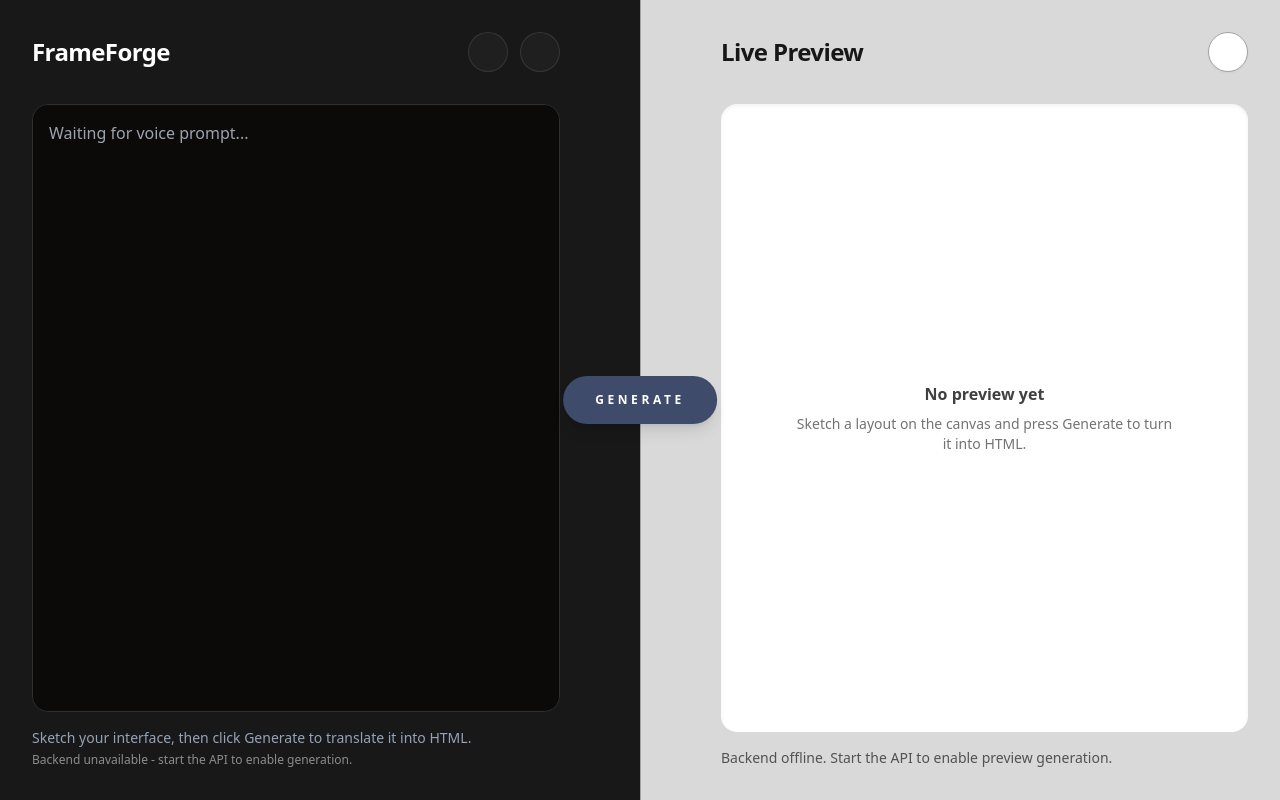
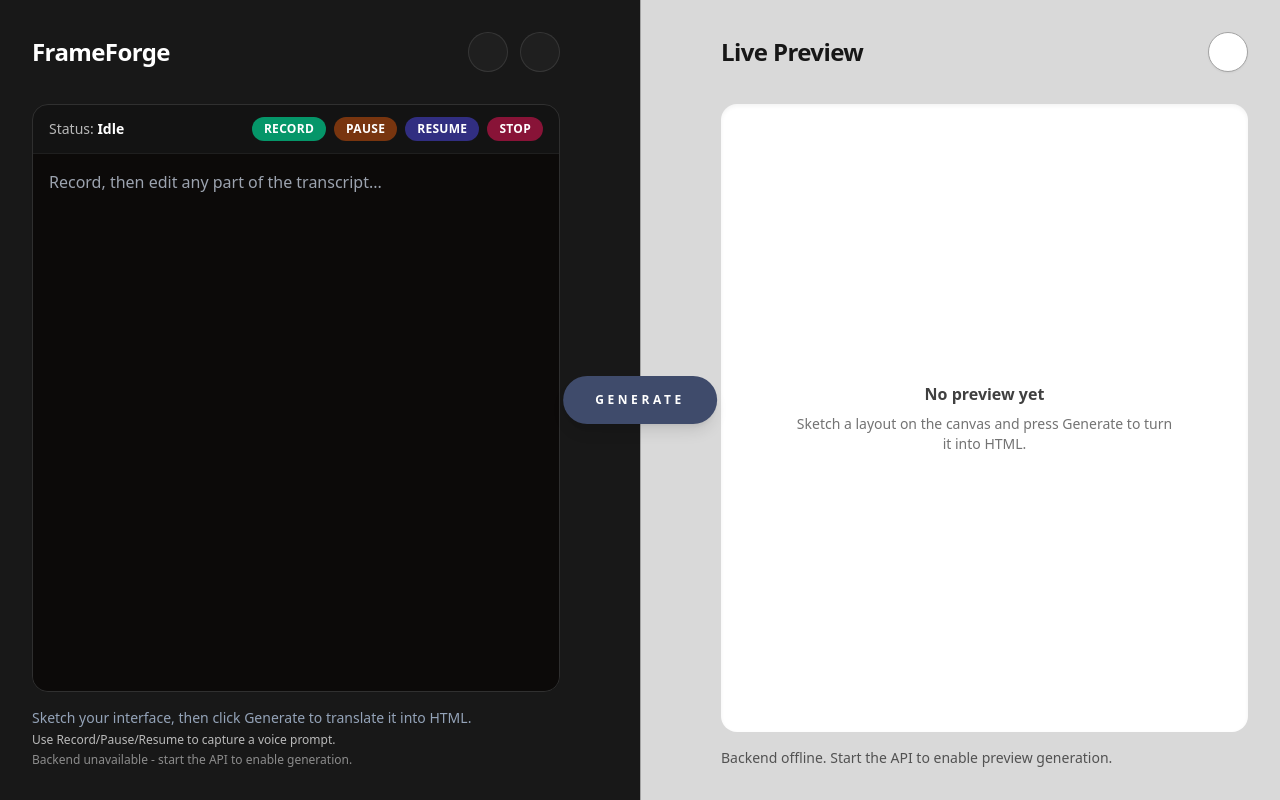
Before and after one commit to Jrygg01/FrameForge, a React (Vite) app in the folder frontend/: page / in a window 1280 px wide. Both pictures are taken after a click on the button 540 px from the left and 52 px from the top of the page. Built offline with nearby package versions, Linux system fonts and the light colour scheme; no server answers; some icons are missing.

Commit message:
Implement voice recording and speech recognition features in App component

```diff
--- a/frontend/src/App.jsx
+++ b/frontend/src/App.jsx
@@ -52,9 +52,17 @@ const blobToDataUrl = (blob) =>
 export default function App() {
   const excalidrawAPIRef = useRef(null);
   const savedSketchDataRef = useRef(null);
+  const mediaRecorderRef = useRef(null);
+  const audioChunksRef = useRef([]);
+  const speechRecognitionRef = useRef(null);
+  const voiceTranscriptRef = useRef("");
+  const voiceBaseTextRef = useRef("");
   const [sketchTitle] = useState("Homepage concept");
   const [typedPrompt, setTypedPrompt] = useState("");
   const [voicePrompt, setVoicePrompt] = useState("");
+  const [voicePlaybackUrl, setVoicePlaybackUrl] = useState("");
+  const [recordingState, setRecordingState] = useState("idle"); // idle | recording | paused
+  const [voiceStatus, setVoiceStatus] = useState("");
   const [feedback, setFeedback] = useState({
     variant: "idle",
     message:
@@ -94,6 +102,156 @@ export default function App() {
     []
   );
 
+  const stopSpeechRecognition = useCallback(() => {
+    const recognition = speechRecognitionRef.current;
+    if (recognition) {
+      try {
+        recognition.stop();
+      } catch (error) {
+        // Ignore stop errors that can happen if recognition is already stopped.
+      }
+      speechRecognitionRef.current = null;
+    }
+  }, []);
+
+  const startSpeechRecognition = useCallback(() => {
+    const SpeechRecognition =
+      window.SpeechRecognition || window.webkitSpeechRecognition;
+
+    if (!SpeechRecognition) {
+      setVoiceStatus("Speech recognition is not supported in this browser.");
+      return;
+    }
+
+    const recognition = new SpeechRecognition();
+    recognition.continuous = true;
+    recognition.interimResults = true;
+    recognition.lang = "en-US";
+
+    recognition.onresult = (event) => {
+      let interimTranscript = "";
+      for (
+        let i = event.resultIndex;
+        i < event.results.length;
+        i += 1
+      ) {
+        const result = event.results[i];
+        const transcript = Array.from(result, (item) => item.transcript).join(
+          ""
+        );
+        if (result.isFinal) {
+          voiceTranscriptRef.current += `${transcript} `;
+        } else {
+          interimTranscript = transcript;
+        }
+      }
+
+      const combined = [voiceBaseTextRef.current, voiceTranscriptRef.current, interimTranscript]
+        .filter(Boolean)
+        .join(" ")
+        .trim();
+      setVoicePrompt(combined);
+    };
+
+    recognition.onerror = (event) => {
+      setVoiceStatus(
+        event?.error
+          ? `Voice capture error: ${event.error}`
+          : "Voice capture error. Try again."
+      );
+    };
+
+    recognition.onend = () => {
+      speechRecognitionRef.current = null;
+    };
+
+    speechRecognitionRef.current = recognition;
+    recognition.start();
+    setVoiceStatus("Listening and recording...");
+  }, []);
+
+  const startRecording = useCallback(async () => {
+    if (recordingState === "recording") {
+      return;
+    }
+
+    if (!navigator.mediaDevices?.getUserMedia) {
+      setVoiceStatus("Microphone is not available in this browser.");
+      return;
+    }
+
+    try {
+      if (voicePlaybackUrl) {
+        URL.revokeObjectURL(voicePlaybackUrl);
+        setVoicePlaybackUrl("");
+      }
+
+      voiceBaseTextRef.current = voicePrompt.trim();
+      voiceTranscriptRef.current = "";
+      setVoiceStatus("Preparing to record...");
+
+      const stream = await navigator.mediaDevices.getUserMedia({ audio: true });
+      const recorder = new MediaRecorder(stream);
+      audioChunksRef.current = [];
+
+      recorder.ondataavailable = (event) => {
+        if (event.data && event.data.size > 0) {
+          audioChunksRef.current.push(event.data);
+        }
+      };
+
+      recorder.onstop = () => {
+        const blob = new Blob(audioChunksRef.current, { type: "audio/webm" });
+        stream.getTracks().forEach((track) => track.stop());
+
+        if (blob.size > 0) {
+          const url = URL.createObjectURL(blob);
+          setVoicePlaybackUrl(url);
+          setVoiceStatus("Recording saved. Play back or record again.");
+        } else {
+          setVoiceStatus("No audio captured. Please try recording again.");
+        }
+      };
+
+      recorder.start();
+      mediaRecorderRef.current = recorder;
+      setRecordingState("recording");
+      startSpeechRecognition();
+    } catch (error) {
+      setVoiceStatus("Microphone access was denied or unavailable.");
+      setRecordingState("idle");
+    }
+  }, [recordingState, voicePlaybackUrl, voicePrompt, startSpeechRecognition]);
+
+  const pauseRecording = useCallback(() => {
+    const recorder = mediaRecorderRef.current;
+    if (recorder && recorder.state === "recording") {
+      recorder.pause();
+      stopSpeechRecognition();
+      setRecordingState("paused");
+      setVoiceStatus("Recording paused.");
+    }
+  }, [stopSpeechRecognition]);
+
+  const resumeRecording = useCallback(() => {
+    const recorder = mediaRecorderRef.current;
+    if (recorder && recorder.state === "paused") {
+      recorder.resume();
+      startSpeechRecognition();
+      setRecordingState("recording");
+      setVoiceStatus("Listening and recording...");
+    }
+  }, [startSpeechRecognition]);
+
+  const stopRecording = useCallback(() => {
+    const recorder = mediaRecorderRef.current;
+    stopSpeechRecognition();
+    if (recorder && recorder.state !== "inactive") {
+      recorder.stop();
+    }
+    setRecordingState("idle");
+  }, [stopSpeechRecognition]);
+
   useEffect(() => {
     let cancelled = false;
 
@@ -130,6 +288,22 @@ export default function App() {
       cancelled = true;
     };
   }, []);
+
+  useEffect(() => {
+    if (inputMode !== "speak" && recordingState !== "idle") {
+      stopRecording();
+    }
+  }, [inputMode, recordingState, stopRecording]);
+
+  useEffect(
+    () => () => {
+      stopRecording();
+      if (voicePlaybackUrl) {
+        URL.revokeObjectURL(voicePlaybackUrl);
+      }
+    },
+    [stopRecording, voicePlaybackUrl]
+  );
 
   const handleGenerate = useCallback(async () => {
     const api = excalidrawAPIRef.current;
@@ -176,9 +350,10 @@ export default function App() {
 
       const imageDataUrl = await blobToDataUrl(sketchBlob);
       const userComments = typedPrompt.trim();
+      const voiceComments = voicePrompt.trim();
       const prompt = `The sketch is titled "${sketchTitle}". Produce semantic, accessible HTML that reflects the layout.${
         userComments ? ` User comments: ${userComments}` : ""
-      }`;
+      }${voiceComments ? ` User voice comments: ${voiceComments}` : ""}`;
 
       const response = await fetch(`${API_BASE_URL}/api/generate-ui`, {
         method: "POST",
@@ -232,7 +407,7 @@ export default function App() {
     } finally {
       setIsGenerating(false);
     }
-  }, [sketchTitle, typedPrompt]);
+  }, [sketchTitle, typedPrompt, voicePrompt]);
 
   const generateButton = (
     <button
@@ -365,19 +540,78 @@ export default function App() {
             </header>
 
             <div className="flex flex-1 flex-col px-6 pb-6 lg:px-8 lg:pb-8">
-              <div className="flex-1 overflow-hidden rounded-2xl border border-white/10">
+              <div className="flex flex-1 flex-col overflow-hidden rounded-2xl border border-white/10">
+                <div className="flex flex-wrap items-center gap-2 border-b border-white/5 bg-black/20 px-4 py-3 text-sm">
+                  <span className="text-white/70">
+                    Status:{" "}
+                    <span className="font-semibold text-white">
+                      {recordingState === "recording"
+                        ? "Recording"
+                        : recordingState === "paused"
+                        ? "Paused"
+                        : "Idle"}
+                    </span>
+                  </span>
+                  <div className="ml-auto flex flex-wrap items-center gap-2">
+                    <button
+                      type="button"
+                      onClick={startRecording}
+                      disabled={recordingState === "recording"}
+                      className="rounded-full bg-emerald-600 px-3 py-1 text-xs font-semibold uppercase tracking-wide text-white transition hover:bg-emerald-500 disabled:cursor-not-allowed disabled:bg-emerald-900"
+                    >
+                      Record
+                    </button>
+                    <button
+                      type="button"
+                      onClick={pauseRecording}
+                      disabled={recordingState !== "recording"}
+                      className="rounded-full bg-amber-600 px-3 py-1 text-xs font-semibold uppercase tracking-wide text-white transition hover:bg-amber-500 disabled:cursor-not-allowed disabled:bg-amber-900"
+                    >
+                      Pause
+                    </button>
+                    <button
+                      type="button"
+                      onClick={resumeRecording}
+                      disabled={recordingState !== "paused"}
+                      className="rounded-full bg-indigo-600 px-3 py-1 text-xs font-semibold uppercase tracking-wide text-white transition hover:bg-indigo-500 disabled:cursor-not-allowed disabled:bg-indigo-900"
+                    >
+                      Resume
+                    </button>
+                    <button
+                      type="button"
+                      onClick={stopRecording}
+                      disabled={recordingState === "idle"}
+                      className="rounded-full bg-rose-600 px-3 py-1 text-xs font-semibold uppercase tracking-wide text-white transition hover:bg-rose-500 disabled:cursor-not-allowed disabled:bg-rose-900"
+                    >
+                      Stop
+                    </button>
+                  </div>
+                </div>
                 <textarea
-                  className="bg-none w-full h-full p-4 bg-stone-950"
+                  className="bg-none h-full w-full flex-1 bg-stone-950 p-4"
                   type="text"
-                  placeholder="Waiting for voice prompt..."
+                  placeholder="Record, then edit any part of the transcript..."
                   value={voicePrompt}
                   onChange={(event) => setVoicePrompt(event.target.value)}
                 ></textarea>
+                {voicePlaybackUrl ? (
+                  <div className="border-t border-white/5 bg-black/30 px-4 py-3">
+                    <audio
+                      className="w-full"
+                      controls
+                      src={voicePlaybackUrl}
+                      aria-label="Recorded audio playback"
+                    />
+                  </div>
+                ) : null}
               </div>
 
               <div className="mt-4 space-y-1 text-sm">
                 <p className={getFeedbackClasses(feedback.variant)}>
                   {feedback.message}
+                </p>
+                <p className="text-xs text-white/70">
+                  {voiceStatus || "Use Record/Pause/Resume to capture a voice prompt."}
                 </p>
                 <p className="text-xs text-white/50">
                   {backendStatus.message ?? "Waiting for backend status."}
```
